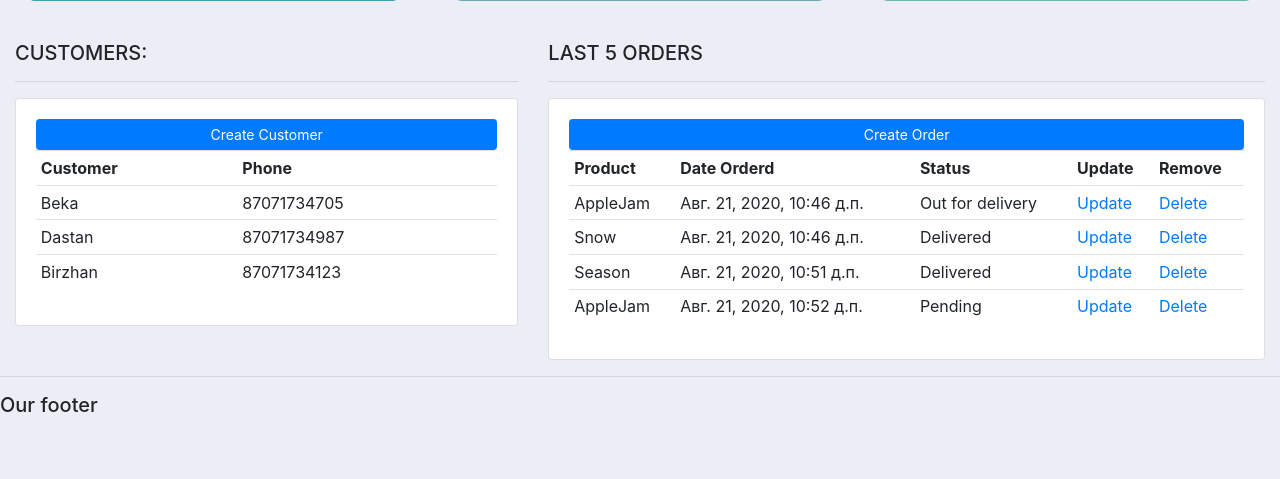
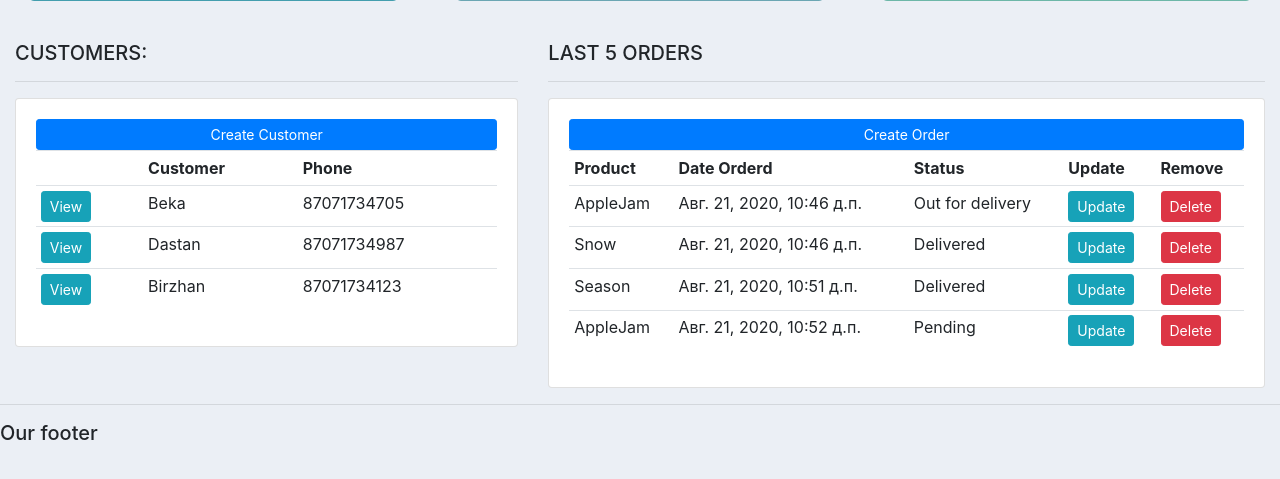
Before and after one commit to Almas016/CRM, a Django app: page / in a window 1280 px wide. Shown: the part 255-734 px from the top of the page. Run offline with Django 3.2, Linux system fonts and the light colour scheme; data comes from the database, SQL or seed files in the repository; some libraries are stand-ins or nearby versions.

Commit message:
{% endfor %}

```diff
--- a/accounts/templates/accounts/Navbar.html
+++ b/accounts/templates/accounts/Navbar.html
@@ -7,10 +7,10 @@
   <div class="collapse navbar-collapse" id="navbarNav">
     <ul class="navbar-nav">
       <li class="nav-item active">
-        <a class="nav-link" href="#">Dashboard</a>
+        <a class="nav-link" href="{% url 'home' %}">Dashboard</a>
       </li>
       <li class="nav-item">
-        <a class="nav-link" href="#">Products</a>
+        <a class="nav-link" href="{% url 'product'%}">Products</a>
       </li>
     </ul>
   </div>
--- a/accounts/templates/accounts/dashboard.html
+++ b/accounts/templates/accounts/dashboard.html
@@ -14,11 +14,13 @@
 			<a class="btn btn-primary  btn-sm btn-block" href="">Create Customer</a>
 			<table class="table table-sm">
 				<tr>
+                    <th></th>
 					<th>Customer</th>
 					<th>Phone</th>
 				</tr>
                 {%  for customer in customers %}
                     <tr>
+                        <td><a class="btn btn-sm btn-info" href="{% url 'customer' customer.id %}">View</a></td>
                         <td>{{ customer.name }}</td>
                         <td>{{ customer.phone }}</td>
                     </tr>
@@ -45,8 +47,8 @@
                         <td>{{ order.product }}</td>
                         <td>{{ order.data_created }}</td>
                         <td>{{ order.status }}</td>
-                        <td><a href="">Update</a></td>
-                        <td><a href="">Delete</a></td>
+                        <td><a class="btn btn-sm btn-info" href="">Update</a></td>
+                        <td><a class="btn btn-sm btn-danger" href="">Delete</a></td>
                     </tr>
                 {% endfor %}
 			</table>
--- a/accounts/urls.py
+++ b/accounts/urls.py
@@ -2,7 +2,7 @@ from django.urls import path
 from . import views
 
 urlpatterns = [
-    path('', views.home),
-    path('customer/<str:pk_test>', views.customer),
-    path('product/', views.products),
+    path('', views.home,name="home"),
+    path('customer/<str:pk_test>', views.customer, name="customer"),
+    path('product/', views.products, name="product"),
 ]
```
